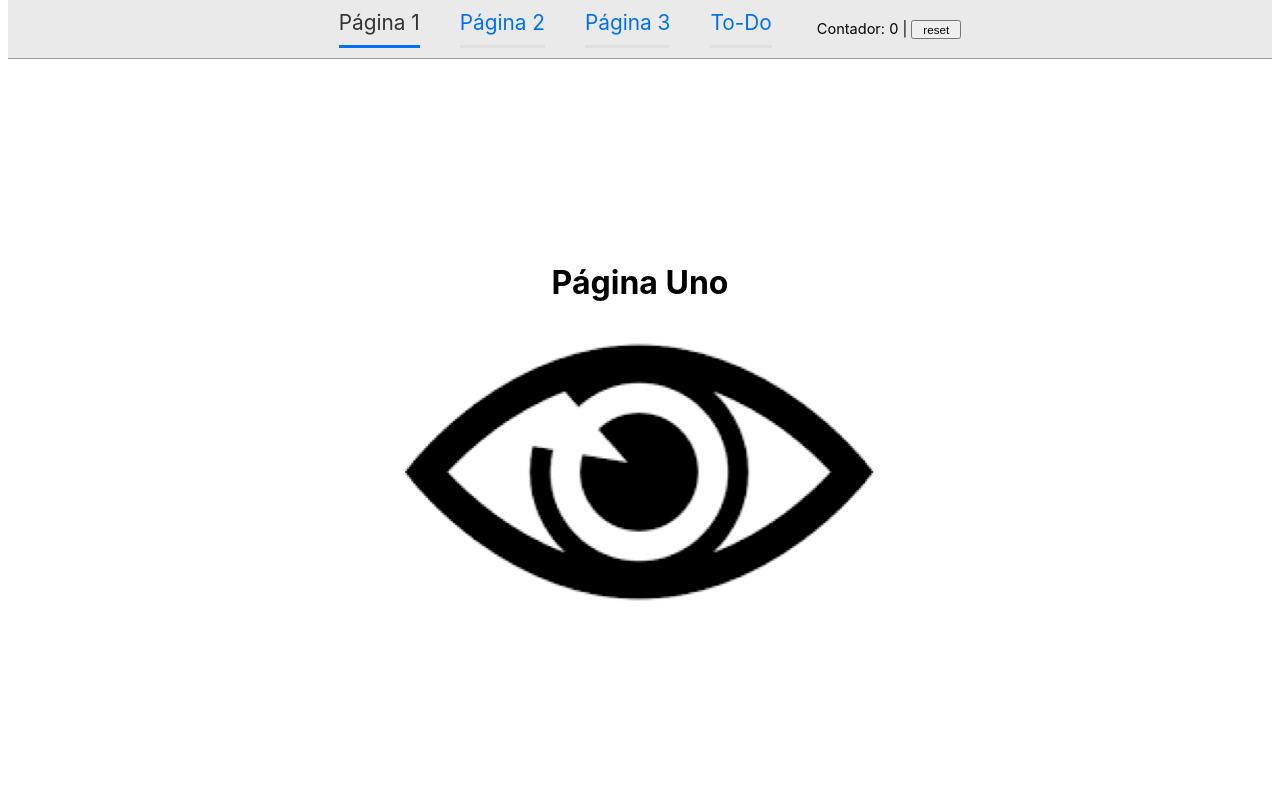
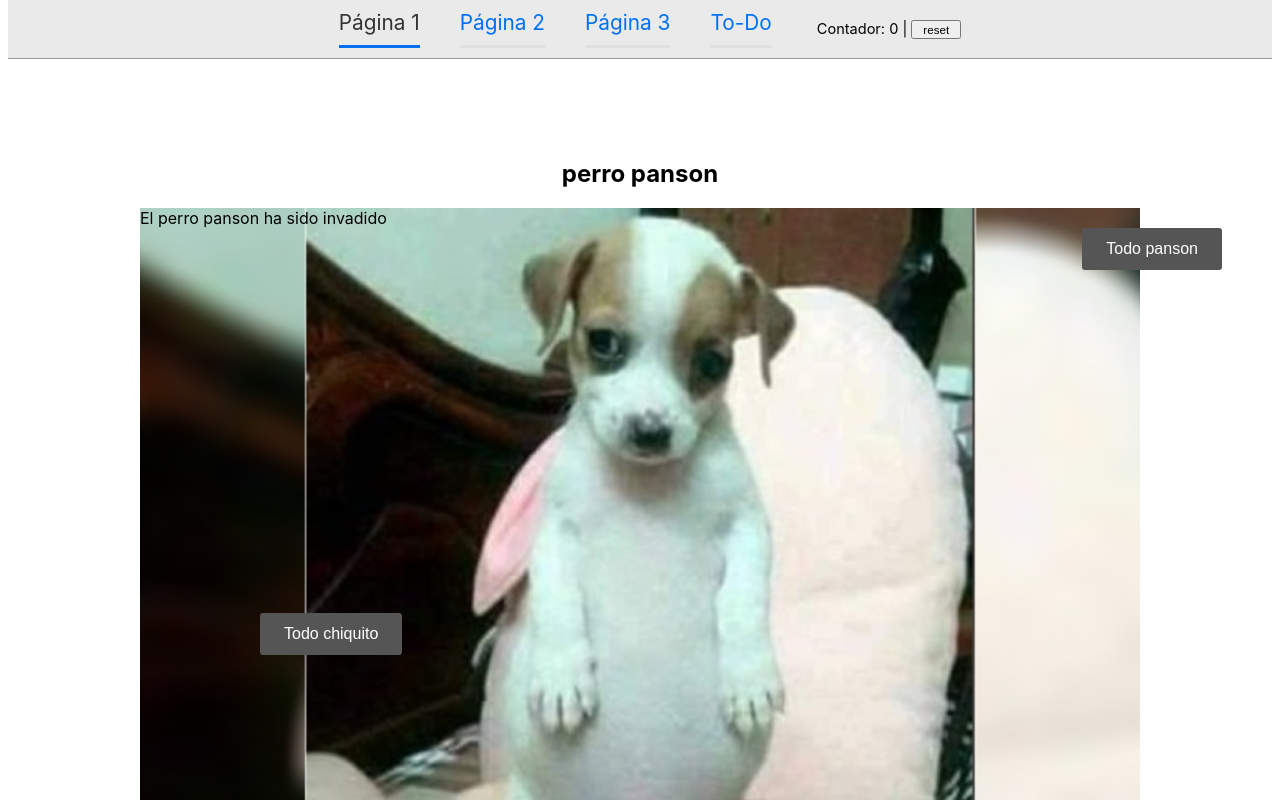
Before and after one commit to maximilianoide/INFO104-tour-informatica, a Next.js app: page /page1 in a window 1280 px wide. Shown: the top 800 px of the page. Built offline with nearby package versions, Linux system fonts and the light colour scheme.

Commit message:
invasion al perro panson

```diff
--- /dev/null
+++ b/components/escena.js
@@ -0,0 +1,49 @@
+import { useState, useEffect} from "react";
+import Image from 'next/image';
+
+const Escena = ({ escenas }) => {
+    const [escenaActual, setEscenaActual] = useState(escenas[0]);
+    var imagenUrl = 'url("'+escenaActual.imagen+'")'
+    useEffect(() => {
+        console.log(escenaActual.nombre)
+        var imagenUrl = 'url("'+escenaActual.imagen+'")'
+    }, [escenaActual]);
+
+
+    return (
+      <>
+        <h2 id="titulo">{escenaActual.nombre}</h2>
+        <div id="imagen"
+
+        style={{backgroundImage: "url('"+escenaActual.imagen+"')",backgroundSize: "cover",cbackgroundRepeat: 'no-repeat',width: '1000px',height: '700px'}}
+
+        alt={escenaActual.nombre}
+        >
+        El perro panson ha sido invadido<br></br>
+        {escenaActual.botones.map((boton, index) => (
+                  <button
+                  class="btn"
+                  onClick={(e) => {
+                        setEscenaActual(escenas[boton.escenaDestino]);
+                        }}
+                  style={{position: "relative",top: boton.porx,left: boton.pory,
+                        backgroundColor: "#555", color: "white", fontSize: "16px",padding: "12px 24px", border: "none",cursor: "pointer",
+                        borderRadius: "3px",textAlign: "center"}}
+                  >
+                        {boton.nom}
+                  </button>
+                ))}
+
+
+
+
+        </div>
+        <div id="desc">{escenaActual.desc}</div>
+
+
+
+
+      </>
+    );
+  };
+  export default Escena;
--- a/pages/page1.js
+++ b/pages/page1.js
@@ -2,20 +2,33 @@ import Head from "next/head";
 import Link from "next/link";
 import Image from "next/image";
 import Layout from "../components/layout";
+import Escena from "../components/escena";
+import { Script } from "vm";
+var ruta = "data/perropanson.json"
 
-export default function Page1() {
+export async function getServerSideProps(context) {
+  const res = await fetch("http://localhost:3000/data/perropanson.json");
+  const data = await res.json();
+
+  if (!data) {
+    return {
+      notFound: true,
+    };
+  }
+
+  return {
+    props: { data },
+  };
+}
+
+export default function Page1({ data }) {
   return (
     <Layout pageId="page1">
+
       <Head>
-        <title>Página 1</title>
+        <title>Perro Panson</title>
       </Head>
-      <h1>Página Uno</h1>
-      <Image
-        src="/images/eye.png"
-        height={294} // Desired size with correct aspect ratio
-        width={470} // Desired size with correct aspect ratio
-        alt="ojo"
-      />
+      <Escena escenas={data} ></Escena>
     </Layout>
   );
 }
--- /dev/null
+++ b/public/data/perropanson.json
@@ -0,0 +1,15 @@
+[{
+    "id": 0,
+    "nombre": "perro panson",
+    "desc": "todo chiquito, todo panson",
+    "imagen": "./images/perroPanson.png",
+    "botones": [{"nom":"Todo chiquito","escenaDestino":0,"porx":"55%","pory":"12%"},{"nom":"Todo panson","escenaDestino":1,"porx":"0%","pory":"80%"}]
+},
+{
+    "id": 1,
+    "nombre": "Ohhh si",
+    "desc": "OH si",
+    "imagen": "./images/foca.png",
+    "botones": [{"nom":"Funciona","escenaDestino":0,"porx":"60%","pory":"70%"},{"nom":"Que bien","escenaDestino":1,"porx":"10%","pory":"30%"}]
+}
+]
```
Also changed, not shown: components/leerJsons.js (added, +11 -0 lines), pages/index.js (+3 -4 lines), public/images/foca.png (added), public/images/perroPanson.png (added).
